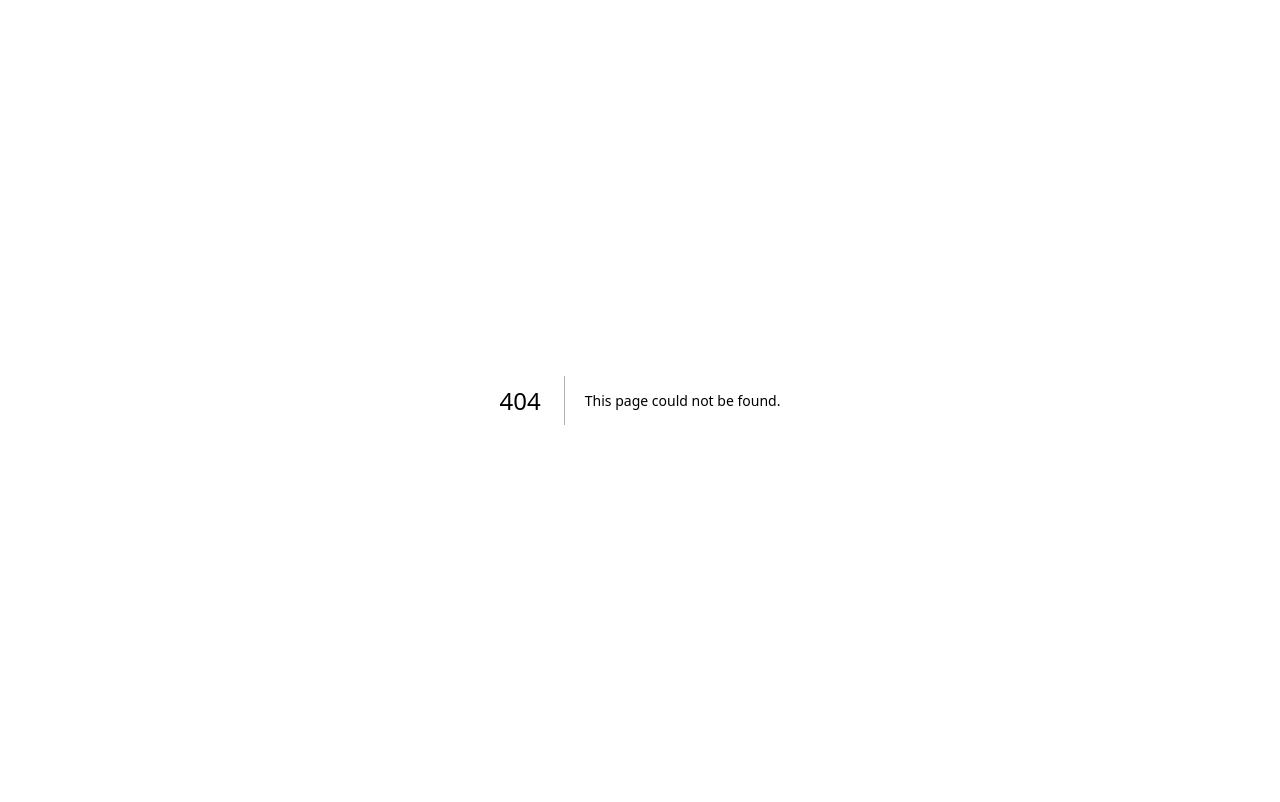
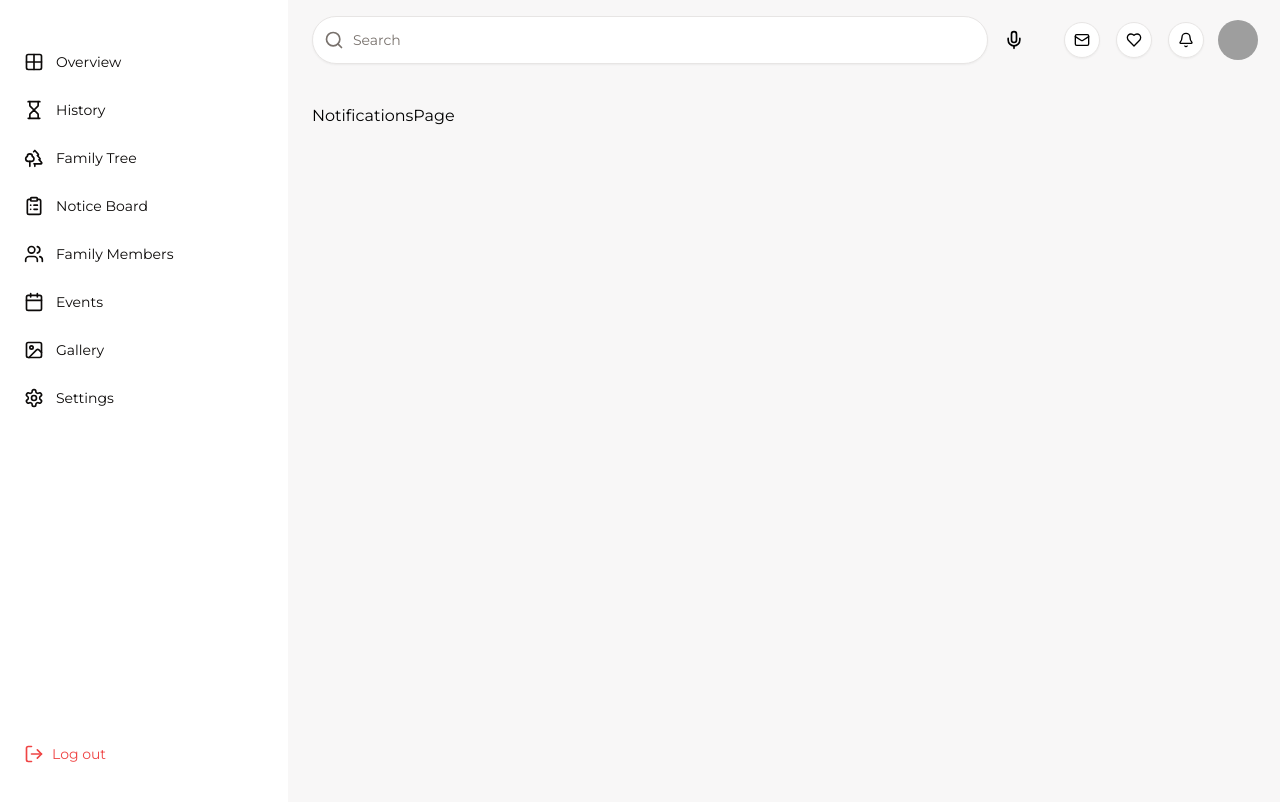
Before and after one commit to ThoseApp/family-tree, a Next.js app: page /dashboard/notifications in a window 1280 px wide. Before the commit this address had no page. Shown: the top 802 px of the page. Built offline with nearby package versions, Linux system fonts and the light colour scheme; grey boxes are pictures that could not be loaded.

Commit message:
fix: update Avatar component size in dashboard navbar

```diff
--- /dev/null
+++ b/app/dashboard/notifications/page.tsx
@@ -0,0 +1,7 @@
+import React from "react";
+
+const NotificationsPage = () => {
+  return <div>NotificationsPage</div>;
+};
+
+export default NotificationsPage;
--- a/components/dashboard/dashboard-navbar.tsx
+++ b/components/dashboard/dashboard-navbar.tsx
@@ -61,7 +61,7 @@ const DashboardNavbar = () => {
           <DropdownMenu>
             <DropdownMenuTrigger asChild>
               <Button variant="outline" size="icon" className="rounded-full">
-                <Avatar className="h-8 w-8">
+                <Avatar className="size-10">
                   <AvatarImage
                     src={dummyProfileImage}
                     className="object-cover"
```
